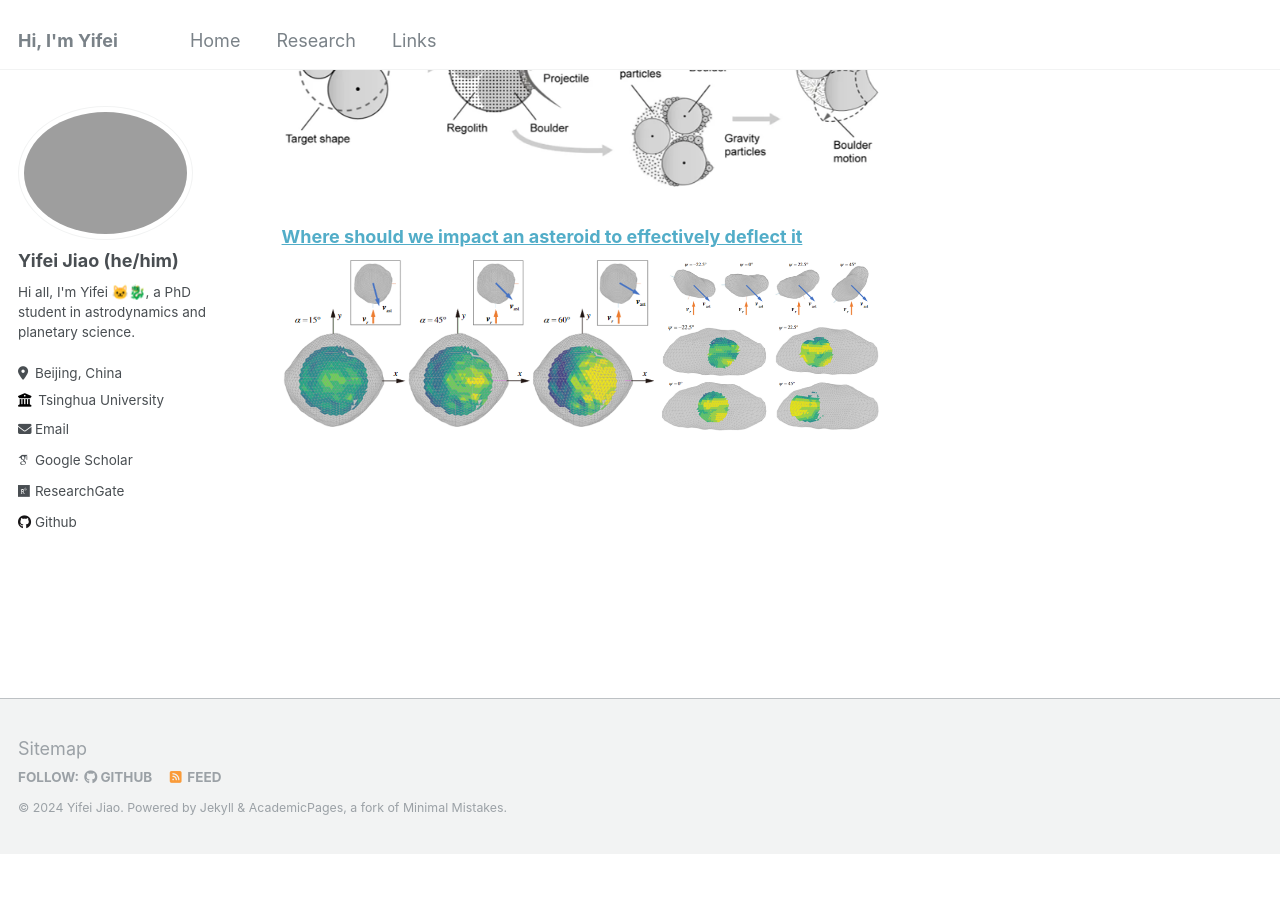
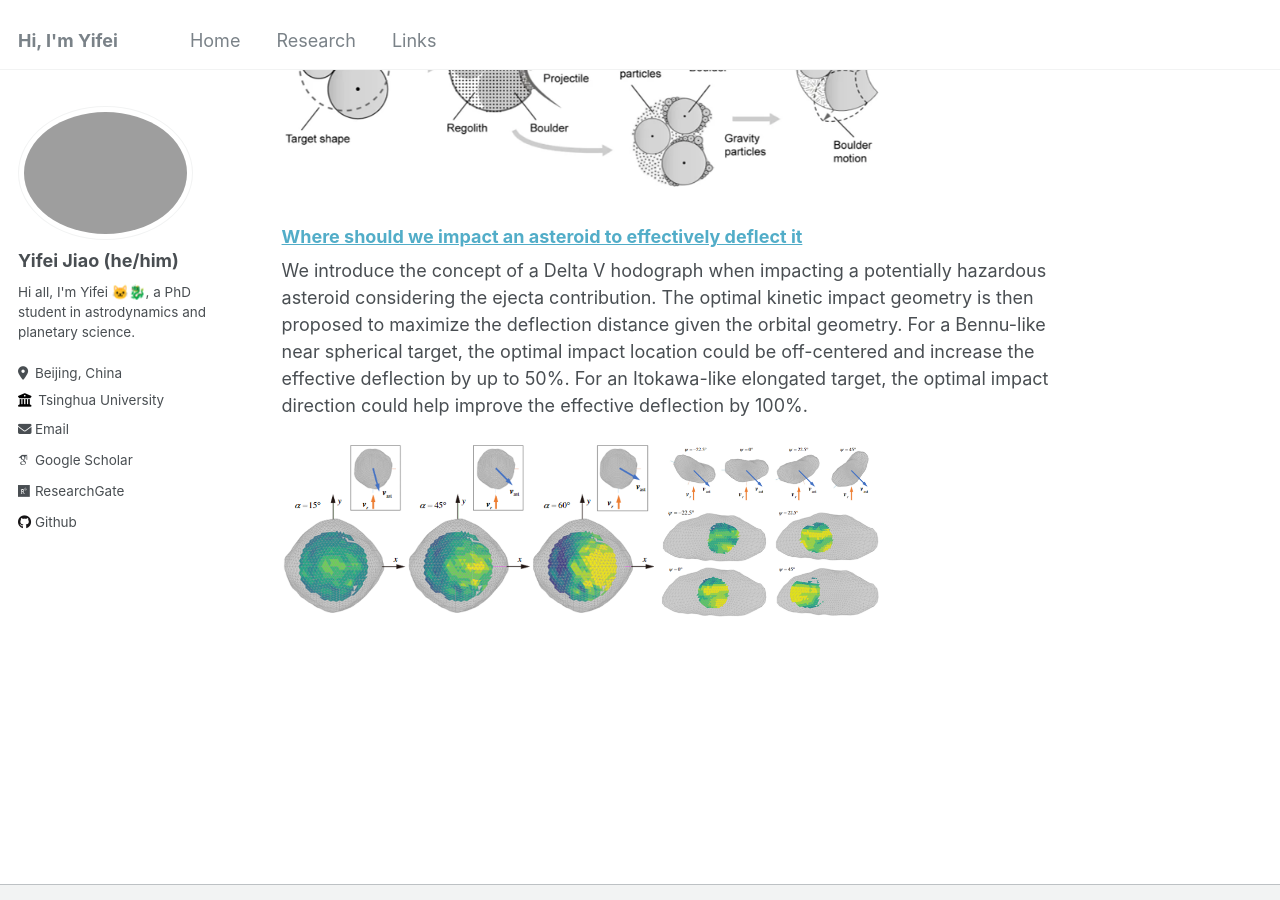
Before and after one commit to jiaoyf-thu/jiaoyf-thu.github.io, a Jekyll site: the page built from _pages/research.md, in a window 1280 px wide and 900 px high, scrolled down 1129 px. Built offline with Jekyll 4.4.1, drawn with Linux system fonts in a browser that asks for light colours; some web fonts are replaced; before the commit the page ends 1983 px from its top, so only the background shows below that.

Commit message:
Update research.md

```diff
--- a/_pages/research.md
+++ b/_pages/research.md
@@ -20,4 +20,6 @@ A new hybrid SPH–DEM framework is introduced to model the multistage dynamics
 
 ### <a href="https://arc.aiaa.org/doi/10.2514/1.G006876" target="_blank">Where should we impact an asteroid to effectively deflect it</a>
 
+We introduce the concept of a Delta V hodograph when impacting a potentially hazardous asteroid considering the ejecta contribution. The optimal kinetic impact geometry is then proposed to maximize the deflection distance given the orbital geometry. For a Bennu-like near spherical target, the optimal impact location could be off-centered and increase the effective deflection by up to 50%. For an Itokawa-like elongated target, the optimal impact direction could help improve the effective deflection by 100%.
+
 <img src="https://jiaoyf-thu.github.io/images/fig1.png"  width="600">
```
